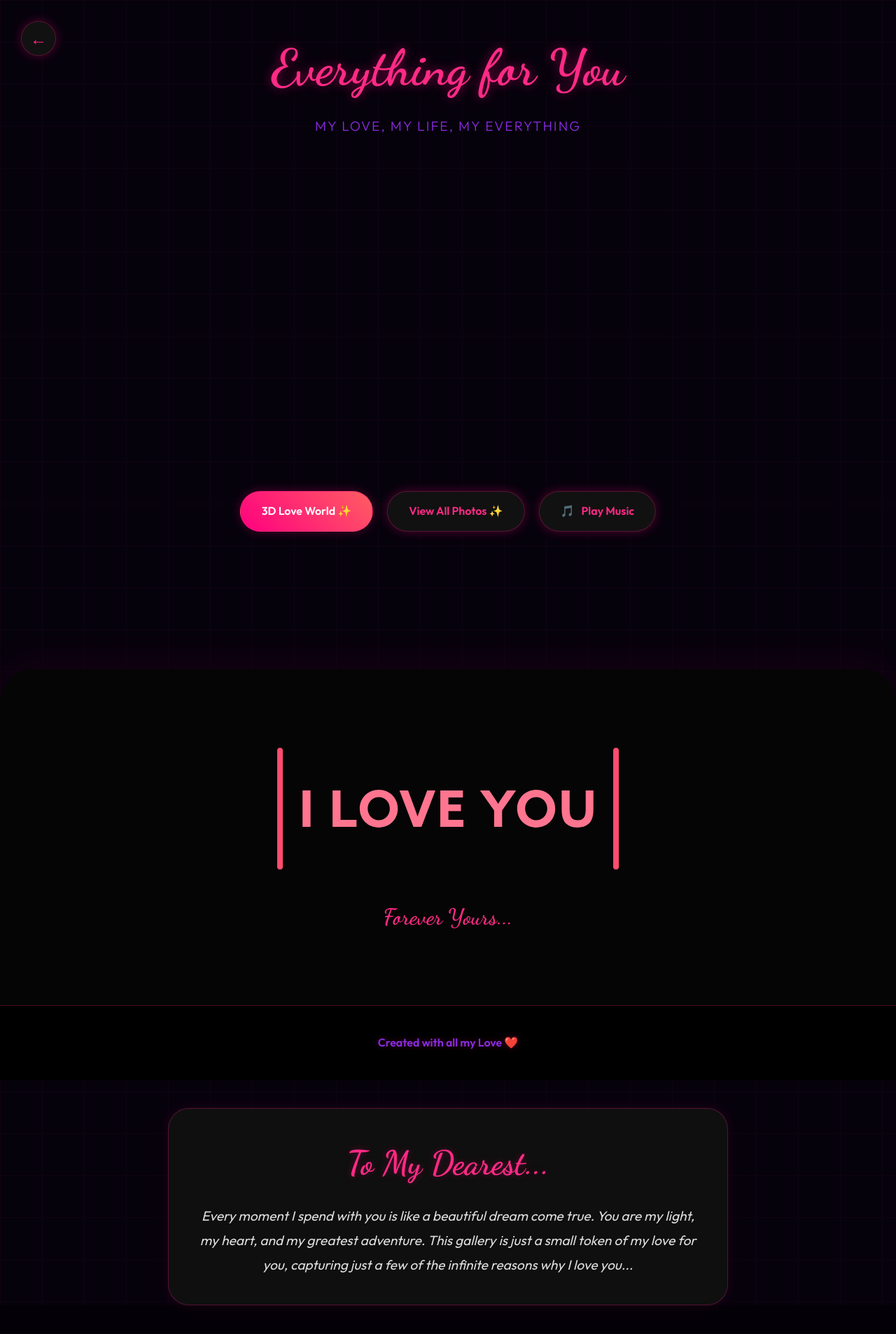
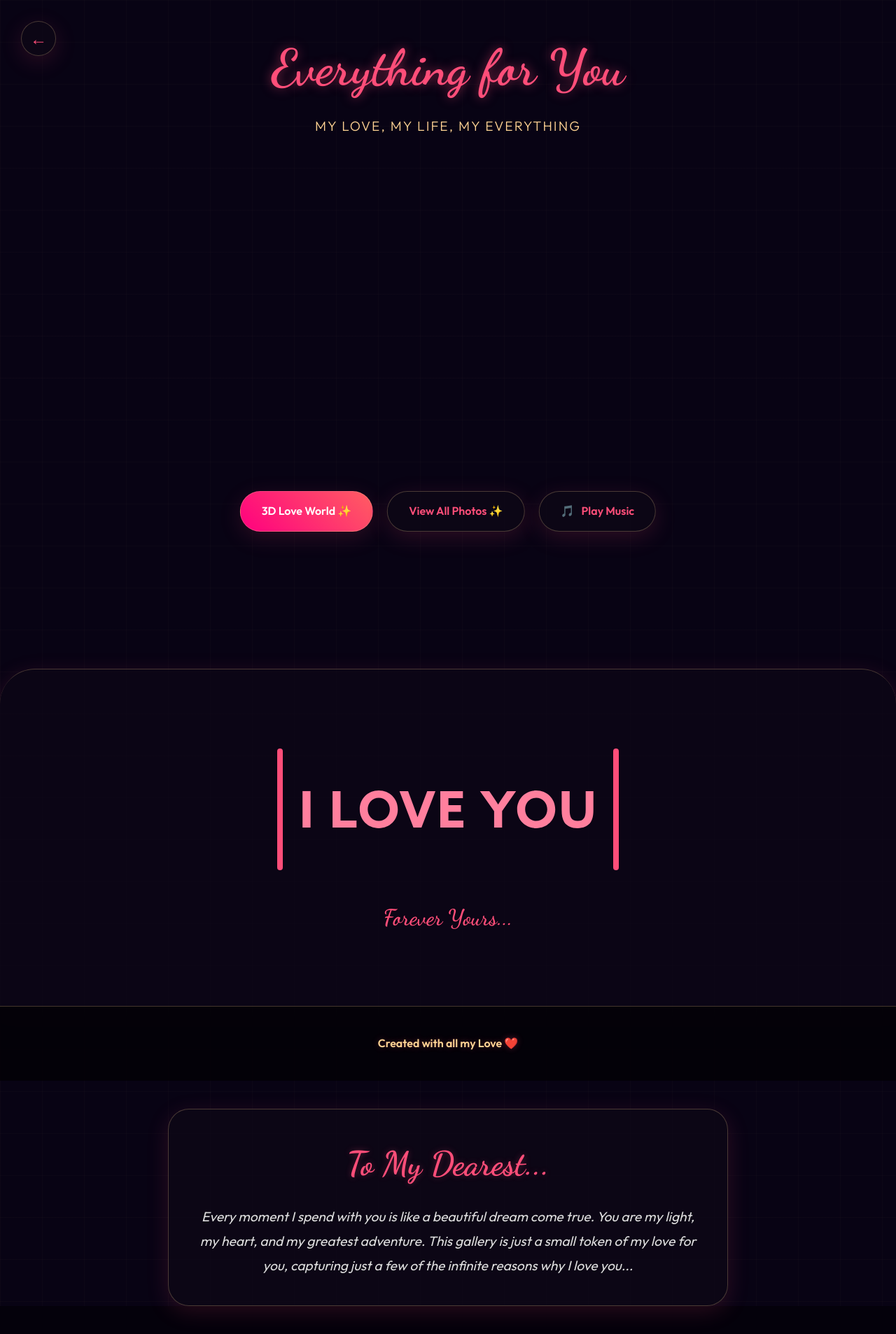
Before and after one commit to reado-2026/LAWF, a Django app: page /she/ in a window 1280 px wide. Shown: the whole page at 70% size. Before the commit the page ends 1866 px from the top, so only its background shows below. Run offline with Django 5.2, Linux system fonts and the light colour scheme; some libraries are stand-ins or nearby versions.

Commit message:
design: complete Rose Gold & Twilight Dream theme overhaul and visual sync

```diff
--- a/main/static/main/style.css
+++ b/main/static/main/style.css
@@ -1,23 +1,23 @@
 @import url('https://fonts.googleapis.com/css2?family=Dancing+Script:wght@600;700&family=Outfit:wght@300;400;600;700&family=Quicksand:wght@300;400;500;600;700&display=swap');
 
 :root {
-  --primary: #ff2a85; /* Glowing Neon Rose */
-  --primary-light: #ff6ea7; /* Delicate Pink Rose */
-  --primary-dark: #d60062; /* Raspberry Magenta */
-  --secondary: #8a2be2; /* Amethyst Violet */
-  --secondary-light: #b066ff; /* Lavender Dream */
-  --secondary-dark: #4d0099;
-  --bg-color: #06020c; /* Deep Galactic Indigo */
-  --text-main: #f5f2f7;
-  --text-muted: #a39bb0;
+  --primary: #ff4e79; /* Glowing Coral-Rose */
+  --primary-light: #ff7f9d; /* Soft Rose Bloom */
+  --primary-dark: #d42650; /* Velvet Rose Red */
+  --secondary: #ffd393; /* Dreamy Rose-Gold */
+  --secondary-light: #ffe3b8; /* Creamy Gold */
+  --secondary-dark: #b8860b; /* Dark Goldenrod */
+  --accent: #ff9eb5; /* Ethereal Lavender-Pink */
+  --bg-color: #080314; /* Deep Twilight Navy */
+  --text-main: #faf6fe; /* Pure Cream White */
+  --text-muted: #b4abbd; /* Muted Star-Dust Grey */
   --white: #ffffff;
-  --glass: rgba(12, 6, 20, 0.82); /* Deep Amethyst Glass */
-  --glass-border: rgba(255, 42, 133, 0.28); /* Glowing Border */
-  --shadow-soft: 0 8px 32px 0 rgba(255, 42, 133, 0.18);
-  --shadow-strong: 0 0 30px rgba(255, 42, 133, 0.45), 0 0 50px rgba(138, 43, 226, 0.3);
-  --neon-glow: 0 0 10px rgba(255, 42, 133, 0.6), 0 0 25px rgba(138, 43, 226, 0.4);
-  --accent: #ffd700; /* Warm Candlelight Gold */
-  --gold-glow: 0 0 15px rgba(255, 215, 0, 0.4);
+  --glass: rgba(14, 8, 22, 0.82); /* Deep Twilight Glass */
+  --glass-border: rgba(255, 211, 147, 0.25); /* Translucent Rose-Gold Border */
+  --shadow-soft: 0 8px 32px 0 rgba(255, 78, 121, 0.15);
+  --shadow-strong: 0 0 30px rgba(255, 78, 121, 0.4), 0 0 50px rgba(255, 211, 147, 0.2);
+  --neon-glow: 0 0 10px rgba(255, 78, 121, 0.55), 0 0 25px rgba(255, 211, 147, 0.3);
+  --gold-glow: 0 0 15px rgba(255, 211, 147, 0.45);
 }
 
 * {
@@ -28,7 +28,7 @@
 
 html {
   scroll-behavior: smooth;
-  background-color: #030107;
+  background-color: #04010b;
 }
 
 ::selection {
@@ -40,8 +40,8 @@ body {
   font-family: 'Outfit', sans-serif;
   background-color: var(--bg-color);
   background-image:
-    linear-gradient(rgba(255, 42, 133, 0.03) 1px, transparent 1px),
-    linear-gradient(90deg, rgba(255, 42, 133, 0.03) 1px, transparent 1px);
+    linear-gradient(rgba(255, 211, 147, 0.02) 1px, transparent 1px),
+    linear-gradient(90deg, rgba(255, 211, 147, 0.02) 1px, transparent 1px);
   background-size: 60px 60px;
   color: var(--text-main);
   line-height: 1.6;
@@ -70,7 +70,7 @@ body {
 .blob-1 {
   width: 600px;
   height: 600px;
-  background: radial-gradient(circle, rgba(255, 42, 133, 0.18) 0%, rgba(255, 42, 133, 0) 70%);
+  background: radial-gradient(circle, rgba(255, 78, 121, 0.16) 0%, rgba(255, 78, 121, 0) 70%);
   top: -10%;
   left: -10%;
 }
@@ -78,7 +78,7 @@ body {
 .blob-2 {
   width: 700px;
   height: 700px;
-  background: radial-gradient(circle, rgba(138, 43, 226, 0.18) 0%, rgba(138, 43, 226, 0) 70%);
+  background: radial-gradient(circle, rgba(255, 211, 147, 0.14) 0%, rgba(255, 211, 147, 0) 70%);
   bottom: -10%;
   right: -10%;
 }
@@ -86,7 +86,7 @@ body {
 .blob-3 {
   width: 500px;
   height: 500px;
-  background: radial-gradient(circle, rgba(255, 215, 0, 0.08) 0%, rgba(255, 215, 0, 0) 70%);
+  background: radial-gradient(circle, rgba(255, 158, 181, 0.08) 0%, rgba(255, 158, 181, 0) 70%);
   top: 35%;
   right: 15%;
 }
--- a/main/templates/main/she.html
+++ b/main/templates/main/she.html
@@ -19,16 +19,18 @@
     <link rel="stylesheet" href="{% static 'main/style.css' %}?v=1.2" />
     <style>
         :root {
-            --primary: #ff2a85;
-            --primary-light: #ff6ea7;
-            --primary-dark: #d60062;
-            --secondary: #8a2be2;
-            --secondary-light: #b066ff;
-            --accent: #ffd700;
-            --glass: rgba(12, 6, 20, 0.82);
-            --glass-border: rgba(255, 42, 133, 0.28);
-            --text-dark: #f5f2f7;
-            --bg-dark: #06020c;
+            --primary: #ff4e79;
+            --primary-light: #ff7f9d;
+            --primary-dark: #d42650;
+            --secondary: #ffd393;
+            --secondary-light: #ffe3b8;
+            --accent: #ff9eb5;
+            --glass: rgba(14, 8, 22, 0.82);
+            --glass-border: rgba(255, 211, 147, 0.25);
+            --text-dark: #faf6fe;
+            --bg-color: #080314;
+            --shadow-soft: 0 8px 32px 0 rgba(255, 78, 121, 0.15);
+            --shadow-strong: 0 0 30px rgba(255, 78, 121, 0.4), 0 0 50px rgba(255, 211, 147, 0.2);
         }
 
         * {
@@ -40,8 +42,8 @@
         body {
             background-color: var(--bg-color);
             background-image:
-              linear-gradient(rgba(255, 42, 133, 0.03) 1px, transparent 1px),
-              linear-gradient(90deg, rgba(255, 42, 133, 0.03) 1px, transparent 1px);
+              linear-gradient(rgba(255, 211, 147, 0.02) 1px, transparent 1px),
+              linear-gradient(90deg, rgba(255, 211, 147, 0.02) 1px, transparent 1px);
             background-size: 60px 60px;
             min-height: 100vh;
             font-family: 'Outfit', sans-serif;
@@ -85,7 +87,7 @@
             font-size: 4.5rem;
             color: var(--primary);
             margin-bottom: 10px;
-            text-shadow: 0 0 15px rgba(255, 0, 127, 0.5);
+            text-shadow: 0 0 15px rgba(255, 78, 121, 0.5);
             animation: fadeInDown 1s ease-out;
         }
 
@@ -118,16 +120,16 @@
             height: 480px;
             border-radius: 30px;
             overflow: hidden;
-            box-shadow: 0 0 20px rgba(255, 0, 127, 0.2);
+            box-shadow: var(--shadow-soft);
             transition: transform 0.5s;
             position: relative;
             border: 1px solid var(--glass-border);
-            background: #111;
+            background: var(--glass);
         }
 
         .swiper-slide-active {
             transform: scale(1.05);
-            box-shadow: 0 0 40px rgba(255, 0, 127, 0.5);
+            box-shadow: var(--shadow-strong);
             border: 2px solid var(--primary);
         }
 
@@ -160,7 +162,7 @@
             font-size: 1.8rem;
             margin-bottom: 5px;
             color: var(--primary);
-            text-shadow: 0 0 10px rgba(255, 0, 127, 0.5);
+            text-shadow: 0 0 10px rgba(255, 78, 121, 0.5);
         }
 
         /* Controls */
@@ -177,11 +179,11 @@
         .btn {
             padding: 15px 30px;
             border-radius: 50px;
-            background: #111;
+            background: var(--glass);
             color: var(--primary);
             text-decoration: none;
             font-weight: 600;
-            box-shadow: 0 0 15px rgba(255, 0, 127, 0.3);
+            box-shadow: var(--shadow-soft);
             transition: 0.3s;
             display: flex;
             align-items: center;
@@ -193,7 +195,7 @@
             background: var(--primary);
             color: white;
             transform: translateY(-5px);
-            box-shadow: 0 0 30px rgba(255, 0, 127, 0.6);
+            box-shadow: var(--shadow-strong);
         }
 
         .back-btn {
@@ -204,13 +206,13 @@
             width: 50px;
             height: 50px;
             border-radius: 50%;
-            background: #111;
+            background: var(--glass);
             display: flex;
             align-items: center;
             justify-content: center;
             color: var(--primary);
             text-decoration: none;
-            box-shadow: 0 0 15px rgba(255, 0, 127, 0.3);
+            box-shadow: var(--shadow-soft);
             font-size: 1.5rem;
             transition: 0.3s;
             border: 1px solid var(--glass-border);
@@ -457,20 +459,20 @@
     </div>
 
     <!-- I Love You Animation Section -->
-    <div id="love-anim-section" style="padding: 100px 20px; display: flex; flex-direction: column; align-items: center; background: #050505; margin-top: 50px; border-radius: 50px 50px 0 0; box-shadow: 0 -20px 40px rgba(255,0,127,0.05);">
+    <div id="love-anim-section" style="padding: 100px 20px; display: flex; flex-direction: column; align-items: center; background: rgba(14, 8, 22, 0.6); margin-top: 50px; border-top: 1.5px solid var(--glass-border); border-radius: 50px 50px 0 0; box-shadow: var(--shadow-soft);">
         <div class="container" style="width: 500px; height: 200px; position: relative; max-width: 95vw;">
             <svg class="svg-container" version="1.1" xmlns="http://www.w3.org/2000/svg" viewBox="0 0 500 200" style="z-index: 2; position: absolute; width: 100%; height: 100%;">
-                <line class="line line--left" x1="10" y1="17" x2="10" y2="183" style="fill: none; stroke: #ff4d6d; stroke-width: 8; stroke-linecap: round;"> </line>
-                <line class="line line--rght" x1="490" y1="17" x2="490" y2="183" style="fill: none; stroke: #ff4d6d; stroke-width: 8; stroke-linecap: round;"> </line>
+                <line class="line line--left" x1="10" y1="17" x2="10" y2="183" style="fill: none; stroke: var(--primary); stroke-width: 8; stroke-linecap: round;"> </line>
+                <line class="line line--rght" x1="490" y1="17" x2="490" y2="183" style="fill: none; stroke: var(--primary); stroke-width: 8; stroke-linecap: round;"> </line>
                 <g>
-                    <path class="lttr lttr--I" d="M42.2,73.9h11.4v52.1H42.2V73.9z" style="fill: #ff758f;"></path>
-                    <path class="lttr lttr--L" d="M85.1,73.9h11.4v42.1h22.8v10H85.1V73.9z" style="fill: #ff758f;"></path>
-                    <path class="lttr lttr--O" d="M123.9,100c0-15.2,11.7-26.9,27.2-26.9s27.2,11.7,27.2,26.9s-11.7,26.9-27.2,26.9S123.9,115.2,123.9,100zM166.9,100c0-9.2-6.8-16.5-15.8-16.5c-9,0-15.8,7.3-15.8,16.5s6.8,16.5,15.8,16.5C160.1,116.5,166.9,109.2,166.9,100z" style="fill: #ff758f;"> </path>
-                    <path class="lttr lttr--V" d="M180.7,73.9H193l8.4,22.9c1.7,4.7,3.5,9.5,5,14.2h0.1c1.7-4.8,3.4-9.4,5.2-14.3l8.6-22.8h11.7l-19.9,52.1h-11.5L180.7,73.9z" style="fill: #ff758f;"></path>
-                    <path class="lttr lttr--E" d="M239.1,73.9h32.2v10h-20.7v10.2h17.9v9.5h-17.9v12.4H272v10h-33V73.9z" style="fill: #ff758f;"></path>
-                    <path class="lttr lttr--Y" d="M315.8,102.5l-20.1-28.6H309l6.3,9.4c2,3,4.2,6.4,6.3,9.6h0.1c2-3.2,4.1-6.4,6.3-9.6l6.3-9.4h12.9l-19.9,28.5v23.6h-11.4V102.5z" style="fill: #ff758f;"></path>
-                    <path class="lttr lttr--O2" d="M348.8,100c0-15.2,11.7-26.9,27.2-26.9c15.5,0,27.2,11.7,27.2,26.9s-11.7,26.9-27.2,26.9C360.5,126.9,348.8,115.2,348.8,100z M391.8,100c0-9.2-6.8-16.5-15.8-16.5c-9,0-15.8,7.3-15.8,16.5s6.8,16.5,15.8,16.5C385,116.5,391.8,109.2,391.8,100z" style="fill: #ff758f;"></path>
-                    <path class="lttr lttr--U" d="M412.4,101.1V73.9h11.4v26.7c0,10.9,2.4,15.9,11.5,15.9c8.4,0,11.4-4.6,11.4-15.8V73.9h11v26.9c0,7.8-1.1,13.5-4,17.7c-3.7,5.3-10.4,8.4-18.7,8.4c-8.4,0-15.1-3.1-18.8-8.5C413.4,114.2,412.4,108.5,412.4,101.1z" style="fill: #ff758f;"></path>
+                    <path class="lttr lttr--I" d="M42.2,73.9h11.4v52.1H42.2V73.9z" style="fill: var(--primary-light);"></path>
+                    <path class="lttr lttr--L" d="M85.1,73.9h11.4v42.1h22.8v10H85.1V73.9z" style="fill: var(--primary-light);"></path>
+                    <path class="lttr lttr--O" d="M123.9,100c0-15.2,11.7-26.9,27.2-26.9s27.2,11.7,27.2,26.9s-11.7,26.9-27.2,26.9S123.9,115.2,123.9,100zM166.9,100c0-9.2-6.8-16.5-15.8-16.5c-9,0-15.8,7.3-15.8,16.5s6.8,16.5,15.8,16.5C160.1,116.5,166.9,109.2,166.9,100z" style="fill: var(--primary-light);"> </path>
+                    <path class="lttr lttr--V" d="M180.7,73.9H193l8.4,22.9c1.7,4.7,3.5,9.5,5,14.2h0.1c1.7-4.8,3.4-9.4,5.2-14.3l8.6-22.8h11.7l-19.9,52.1h-11.5L180.7,73.9z" style="fill: var(--primary-light);"></path>
+                    <path class="lttr lttr--E" d="M239.1,73.9h32.2v10h-20.7v10.2h17.9v9.5h-17.9v12.4H272v10h-33V73.9z" style="fill: var(--primary-light);"></path>
+                    <path class="lttr lttr--Y" d="M315.8,102.5l-20.1-28.6H309l6.3,9.4c2,3,4.2,6.4,6.3,9.6h0.1c2-3.2,4.1-6.4,6.3-9.6l6.3-9.4h12.9l-19.9,28.5v23.6h-11.4V102.5z" style="fill: var(--primary-light);"></path>
+                    <path class="lttr lttr--O2" d="M348.8,100c0-15.2,11.7-26.9,27.2-26.9c15.5,0,27.2,11.7,27.2,26.9s-11.7,26.9-27.2,26.9C360.5,126.9,348.8,115.2,348.8,100z M391.8,100c0-9.2-6.8-16.5-15.8-16.5c-9,0-15.8,7.3-15.8,16.5s6.8,16.5,15.8,16.5C385,116.5,391.8,109.2,391.8,100z" style="fill: var(--primary-light);"></path>
+                    <path class="lttr lttr--U" d="M412.4,101.1V73.9h11.4v26.7c0,10.9,2.4,15.9,11.5,15.9c8.4,0,11.4-4.6,11.4-15.8V73.9h11v26.9c0,7.8-1.1,13.5-4,17.7c-3.7,5.3-10.4,8.4-18.7,8.4c-8.4,0-15.1-3.1-18.8-8.5C413.4,114.2,412.4,108.5,412.4,101.1z" style="fill: var(--primary-light);"></path>
                 </g>
             </svg>
             <div class="mo-container" style="width: 100%; height: 100%;"> </div>
@@ -478,8 +480,8 @@
         <p style="margin-top: 30px; font-family: 'Dancing Script', cursive; font-size: 2rem; color: var(--primary);">Forever Yours...</p>
     </div>
 
-    <footer style="padding: 40px; text-align: center; background: #000; color: var(--secondary); font-weight: 600; border-top: 1px solid var(--glass-border);">
-        <p style="text-shadow: 0 0 10px rgba(255,0,127,0.3);">Created with all my Love ❤️</p>
+    <footer style="padding: 40px; text-align: center; background: rgba(4, 2, 8, 0.95); color: var(--secondary); font-weight: 600; border-top: 1px solid var(--glass-border);">
+        <p style="text-shadow: 0 0 10px rgba(255, 78, 121, 0.3);">Created with all my Love ❤️</p>
     </footer>
 
     <audio id="bg-music" loop>
@@ -493,8 +495,8 @@
     <!-- Mo.js -->
     <script src="https://cdn.jsdelivr.net/npm/@mojs/core"></script>
 
-    <div class="romantic-message" style="max-width: 800px; margin: 40px auto; padding: 40px; background: #0f0f0f; border-radius: 30px; box-shadow: 0 0 20px rgba(255,0,127,0.1); text-align: center; border: 1px solid var(--glass-border); position: relative; z-index: 5;">
-        <h2 style="font-family: 'Dancing Script', cursive; font-size: 3rem; color: var(--primary); margin-bottom: 20px; text-shadow: 0 0 10px rgba(255,0,127,0.3);">To My Dearest...</h2>
+    <div class="romantic-message" style="max-width: 800px; margin: 40px auto; padding: 40px; background: var(--glass); border-radius: 30px; box-shadow: var(--shadow-soft); text-align: center; border: 1px solid var(--glass-border); position: relative; z-index: 5;">
+        <h2 style="font-family: 'Dancing Script', cursive; font-size: 3rem; color: var(--primary); margin-bottom: 20px; text-shadow: 0 0 10px rgba(255, 78, 121, 0.3);">To My Dearest...</h2>
         <p style="font-size: 1.2rem; line-height: 1.8; color: #ddd; font-style: italic;" id="typed-text">
             Every moment I spend with you is like a beautiful dream come true. You are my light, my heart, and my greatest adventure. This gallery is just a small token of my love for you, capturing just a few of the infinite reasons why I love you...
         </p>
@@ -523,8 +525,8 @@
             u: qs(".lttr--U"),
             lineLeft: qs(".line--left"),
             lineRight: qs(".line--rght"),
-            colTxt: "#ff007f",
-            colHeart: "#ff007f"
+            colTxt: "var(--primary)",
+            colHeart: "var(--primary)"
         };
 
         class Heart extends mojs.CustomShape {
```
Also changed, not shown: main/templates/main/gallery.html (+25 -22 lines), main/templates/main/index.html (+101 -88 lines), main/templates/main/love_3d.html (+60 -55 lines).
